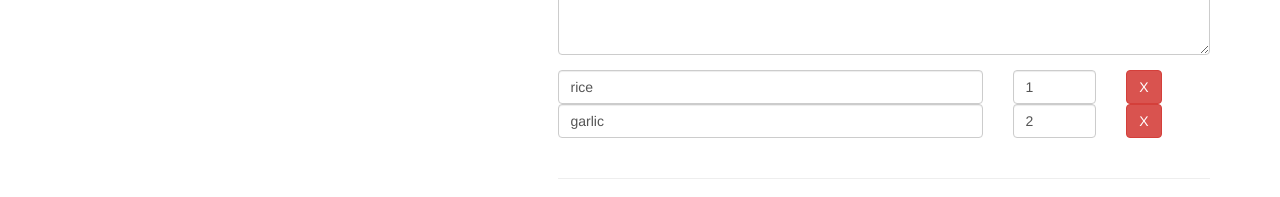
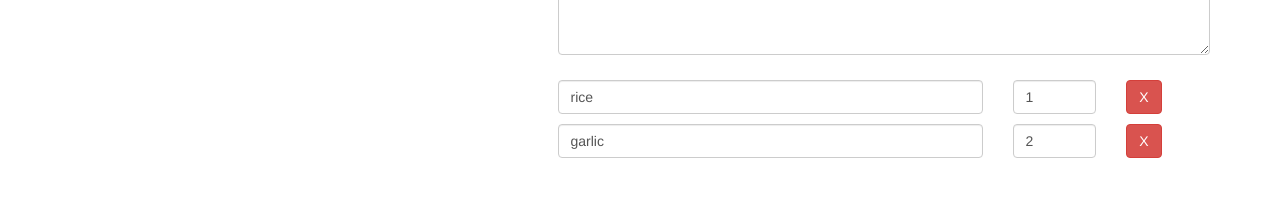
Before and after one commit to rodrigobmedeiros/Angular-TOPTAL-track, an Angular app in the folder angular-the-complete-guide-2023/course-project/: page /recipes/1/edit in a window 1280 px wide. Shown: the part 359-556 px from the top of the page. Built offline with nearby package versions, Linux system fonts and the light colour scheme.

Commit message:
Add style to improve ingredientes readability

```diff
--- a/angular-the-complete-guide-2023/course-project/src/app/recipes/recipe-edit/recipe-edit.component.html
+++ b/angular-the-complete-guide-2023/course-project/src/app/recipes/recipe-edit/recipe-edit.component.html
@@ -55,7 +55,12 @@
             </div>
             <div class="row">
                 <div class="col-xs-12" formArrayName="ingredients">
-                    <div class="row" [formGroupName]="i" *ngFor="let control of controls(); let i=index">
+                    <div
+                        class="row"
+                        [formGroupName]="i"
+                        *ngFor="let control of controls(); let i=index"
+                        style="margin-top: 10px;"
+                    >
                         <div class="col-xs-8">
                             <input type="text" class="form-control" formControlName="name">
                         </div>
```
